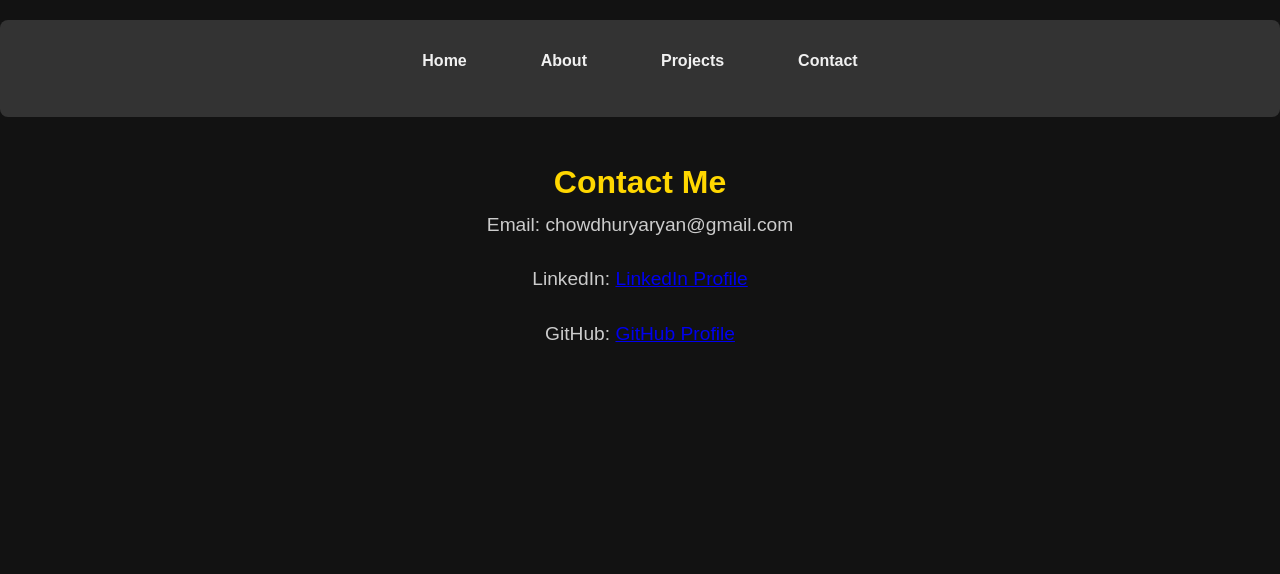
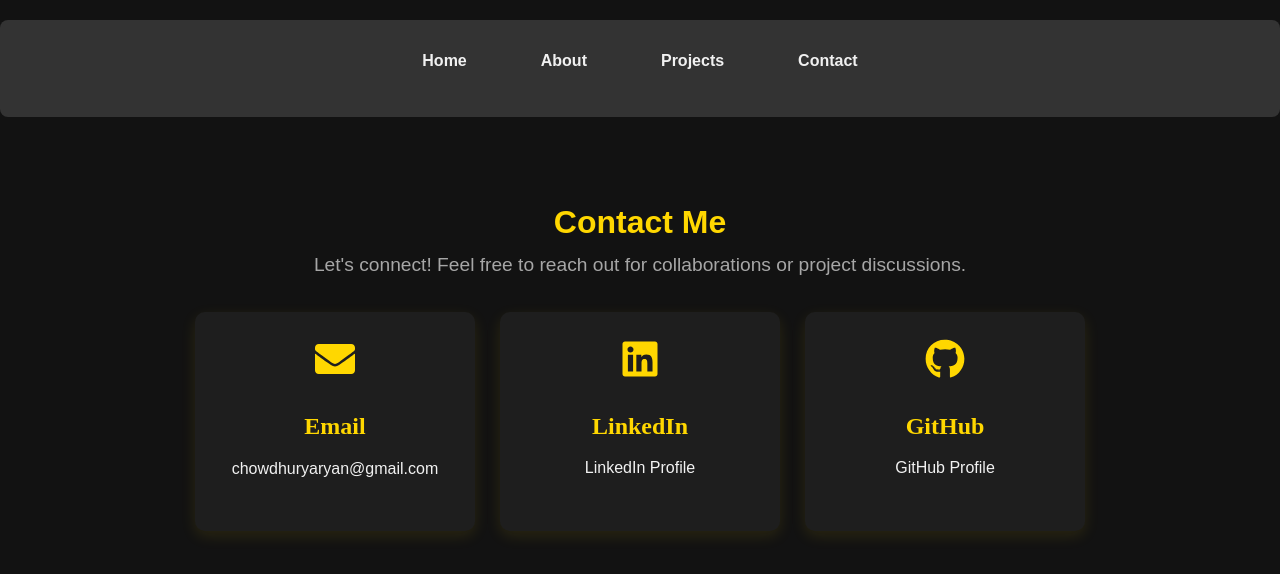
Before and after one commit to aryanchowdhury-art/react-portfolio-v2, a React (Vite) app: page /react-portfolio-v2/contact in a window 1280 px wide. Shown: the top 574 px of the page. Built offline with nearby package versions, Linux system fonts and the light colour scheme.

Commit message:
Updated portfolio with latest changes

```diff
--- a/package.json
+++ b/package.json
@@ -15,6 +15,7 @@
   "dependencies": {
     "react": "^19.0.0",
     "react-dom": "^19.0.0",
+    "react-icons": "^5.4.0",
     "react-router-dom": "^7.1.5"
   },
   "devDependencies": {
--- a/src/pages/Contact.jsx
+++ b/src/pages/Contact.jsx
@@ -1,12 +1,37 @@
+import { FaEnvelope, FaLinkedin, FaGithub } from "react-icons/fa";
+import "./contact.css";
+
 function Contact() {
-    return (
-      <div className="page">
-        <h1>Contact Me</h1>
-        <p>Email: chowdhuryaryan@gmail.com</p>
-        <p>LinkedIn: <a href="https://www.linkedin.com/in/aryanchowdhury" target="_blank">LinkedIn Profile</a></p>
-        <p>GitHub: <a href="https://github.com/aryanchowdhury-art" target="_blank">GitHub Profile</a></p>
+  return (
+    <div className="contact-page">
+      <h1>Contact Me</h1>
+      <p className="contact-subtext">Let&apos;s connect! Feel free to reach out for collaborations or project discussions.</p>
+
+      <div className="contact-cards">
+        <div className="contact-card">
+          <FaEnvelope className="contact-icon" />
+          <h2>Email</h2>
+          <p>chowdhuryaryan@gmail.com</p>
+        </div>
+
+        <div className="contact-card">
+          <FaLinkedin className="contact-icon" />
+          <h2>LinkedIn</h2>
+          <a href="https://www.linkedin.com/in/aryanchowdhury" target="_blank" rel="noopener noreferrer">
+            LinkedIn Profile
+          </a>
+        </div>
+
+        <div className="contact-card">
+          <FaGithub className="contact-icon" />
+          <h2>GitHub</h2>
+          <a href="https://github.com/aryanchowdhury-art" target="_blank" rel="noopener noreferrer">
+            GitHub Profile
+          </a>
+        </div>
       </div>
-    );
-  }
+    </div>
+  );
+}
 
-  export default Contact;
+export default Contact;
--- /dev/null
+++ b/src/pages/contact.css
@@ -0,0 +1,105 @@
+.contact-page {
+    text-align: center;
+    padding: 60px 20px;
+    background: #121212;
+    color: #f1f1f1;
+}
+
+.contact-subtext {
+    font-size: 1.2rem;
+    opacity: 0.8;
+    margin-bottom: 30px;
+}
+
+.contact-cards {
+    display: flex;
+    justify-content: center;
+    gap: 25px;
+    flex-wrap: wrap;
+    margin-bottom: 40px;
+}
+
+.contact-card {
+    background: #1E1E1E;
+    padding: 25px;
+    border-radius: 10px;
+    text-align: center;
+    width: 280px;
+    box-shadow: 0 5px 15px rgba(255, 215, 0, 0.1);
+    transition: transform 0.3s, box-shadow 0.3s;
+    border: 2px solid transparent;
+}
+
+.contact-card:hover {
+    transform: translateY(-5px) scale(1.05);
+    box-shadow: 0 10px 25px rgba(255, 215, 0, 0.2);
+    border-color: #FFD700;
+}
+
+.contact-card h2 {
+    font-size: 1.5rem;
+    color: #FFD700;
+    margin: 10px 0;
+}
+
+.contact-card p,
+.contact-card a {
+    font-size: 1rem;
+    color: #f1f1f1;
+    text-decoration: none;
+}
+
+.contact-card a:hover {
+    text-decoration: underline;
+    color: #FFD700;
+}
+
+.contact-icon {
+    font-size: 2.5rem;
+    color: #FFD700;
+    margin-bottom: 10px;
+}
+
+/* Contact Form */
+.contact-form {
+    max-width: 500px;
+    margin: 0 auto;
+    padding: 30px;
+    background: #1E1E1E;
+    border-radius: 10px;
+    box-shadow: 0 5px 15px rgba(255, 215, 0, 0.2);
+}
+
+.contact-form h2 {
+    color: #FFD700;
+    margin-bottom: 15px;
+}
+
+.contact-form input,
+.contact-form textarea {
+    width: 100%;
+    padding: 12px;
+    margin: 10px 0;
+    background: #292929;
+    border: 1px solid #FFD700;
+    color: #f1f1f1;
+    border-radius: 5px;
+    font-size: 1rem;
+}
+
+.contact-form button {
+    width: 100%;
+    padding: 12px;
+    background: #FFD700;
+    color: #121212;
+    font-weight: bold;
+    border: none;
+    border-radius: 6px;
+    font-size: 1rem;
+    cursor: pointer;
+    transition: 0.3s;
+}
+
+.contact-form button:hover {
+    background: #ffcc00;
+}
```
Also changed, not shown: 2 other files (tests, documents, lock files or other folders).
